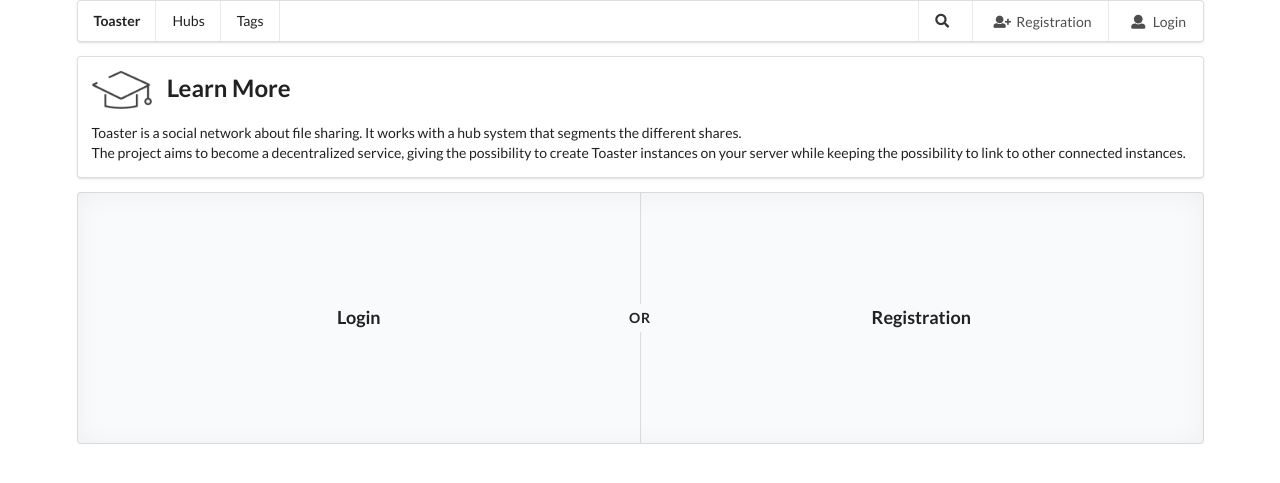
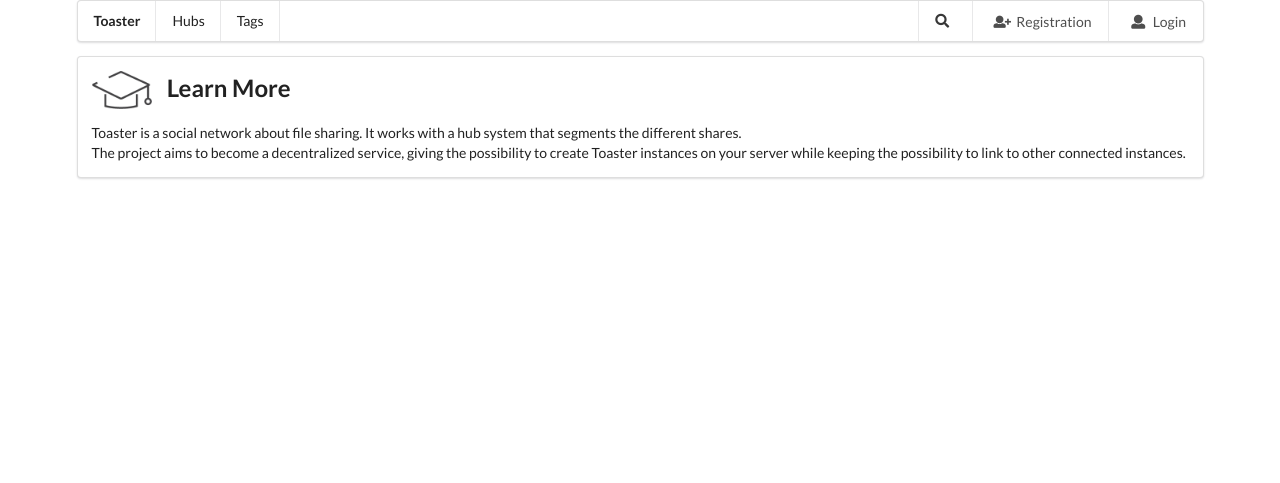
Before and after one commit to Mediashare/Toaster, a Symfony app: template templates/index.html.twig in a window 1280 px wide. Shown: the top 483 px of the page. Run offline with Twig, Linux system fonts and the light colour scheme; the template is opened without the code that fills it, so the values that code supplies are empty; some libraries are stand-ins or nearby versions.

Commit message:
Login & Registration

```diff
--- a/templates/_login.html.twig
+++ b/templates/_login.html.twig
@@ -18,8 +18,8 @@
         See https://symfony.com/doc/current/security/remember_me.html
 
     #}
-
-    <button class="ui button basic green" type="submit">
+    <div class="ui divider"></div>
+    <button class="ui right floated button basic green" type="submit" style="margin-bottom: 1rem;">
         Sign in
     </button>
 </form>
--- a/templates/_menu.html.twig
+++ b/templates/_menu.html.twig
@@ -36,7 +36,7 @@
                 <div class="header">
                     Send File(s)
                 </div>
-                <div class="image content">
+                <div class="content">
                     <div class="description">
                         <div class="ui header">
                             You can submit files in one or more different storage(s) via this form.
--- a/templates/_register.html.twig
+++ b/templates/_register.html.twig
@@ -16,7 +16,8 @@
             <label for="registration_form_agreeTerms">You should agree to our terms.</label>
         </div>
 
-        <button class="ui button basic blue" type="submit">
+        <div class="ui divider"></div>
+        <button class="ui right floated button basic green" type="submit" style="margin-bottom: 1rem;">
             Register
         </button>
     </div>
--- a/templates/index.html.twig
+++ b/templates/index.html.twig
@@ -14,27 +14,6 @@
             The project aims to become a decentralized service, giving the possibility to create Toaster instances on your server while keeping the possibility to link to other connected instances.
         </p>
     </div>
-    {% if not app.user %}
-        <div class="ui placeholder segment">
-            <div class="ui two column stackable center aligned grid">
-                <div class="ui vertical divider">Or</div>
-                <div class="middle aligned row">
-                    <div class="column">
-                        <div class="ui header">
-                            Login
-                        </div>
-                        {{ render(controller('App\\Controller\\LoginController::login')) }}
-                    </div>
-                    <div class="column">
-                        <div class="ui header">
-                            Registration
-                        </div>
-                        {{ render(controller('App\\Controller\\RegistrationController::register')) }}
-                    </div>
-                </div>
-            </div>
-        </div>
-    {% endif %}
     {% for hub in hubs %}
         <h2 class="ui dividing header">
             <a href="{{ path('hub_show', {'token': hub.token}) }}">
```
Also changed, not shown: src/Form/RegistrationFormType.php (+7 -2 lines).
